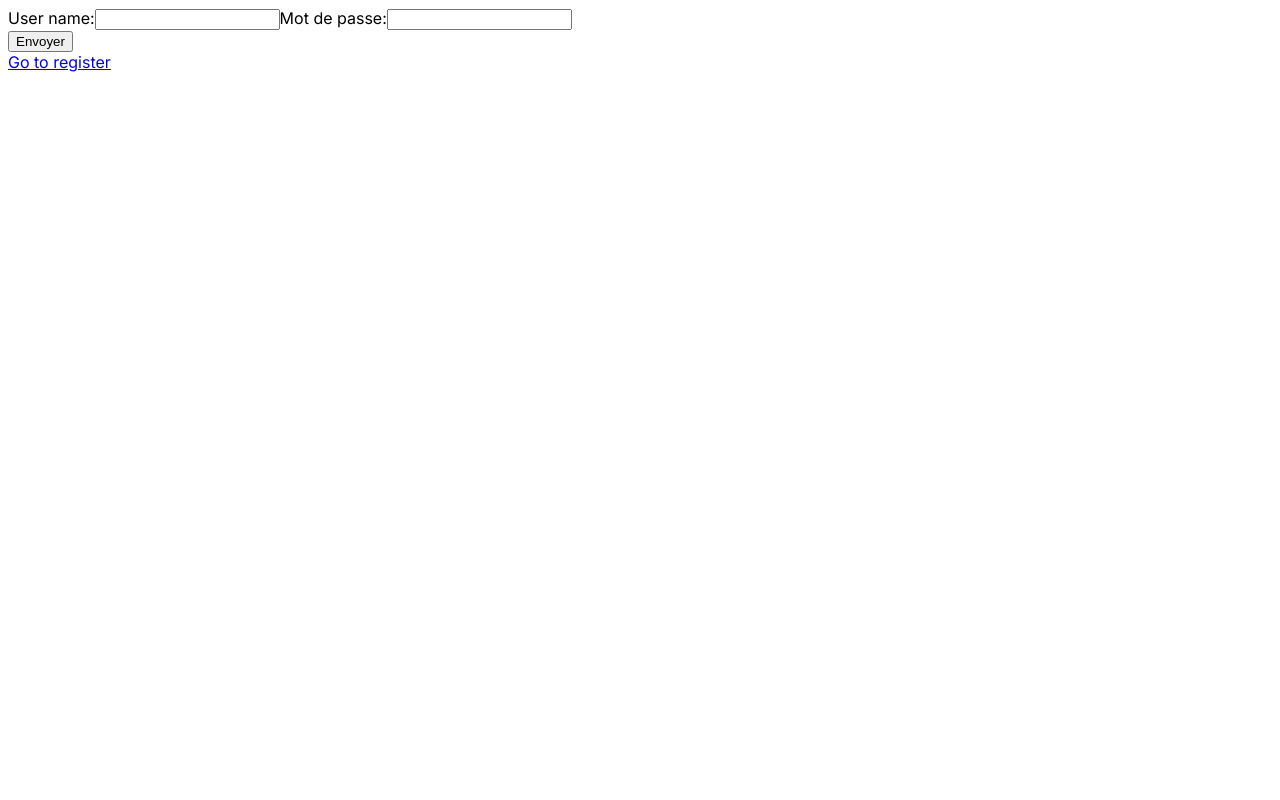
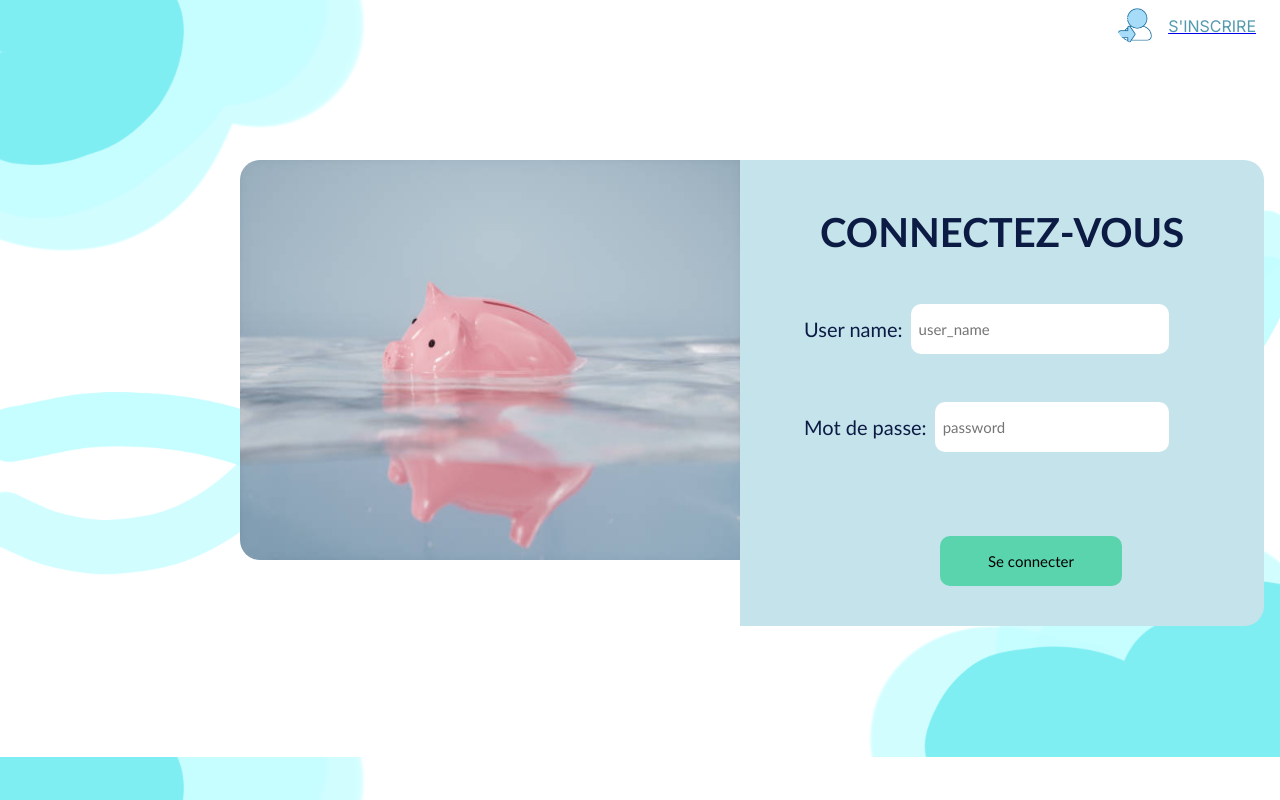
Before and after one commit to OUTER-DEV/KOTIKOKA-UI, a Next.js app in the folder kotikota-ui/: page /login in a window 1280 px wide. Built offline with nearby package versions, Linux system fonts and the light colour scheme; no server answers.

Commit message:
update Login and add its css

```diff
--- a/kotikota-ui/src/app/(pages)/login/page.css
+++ b/kotikota-ui/src/app/(pages)/login/page.css
@@ -1,16 +1,21 @@
-*{
+* {
     padding: 0;
     margin: 0;
 }
 
+body {
+    background-image: url(/images/backgroundLogin.png);
+    background-size: cover;
+}
 
-.container{
+
+.container {
     background-color: rgb(197, 227, 235);
     border-top-right-radius: 20px;
     border-bottom-right-radius: 20px;
 }
 
-h1{
+h1 {
     font-family: 'Trebuchet MS', 'Lucida Sans Unicode', 'Lucida Grande', 'Lucida Sans', Arial, sans-serif;
     font-size: 40px;
     margin-left: 10vh;
@@ -21,52 +26,88 @@ h1{
 
 }
 
-.username p{
+.username label {
     font-family: 'Trebuchet MS', 'Lucida Sans Unicode', 'Lucida Grande', 'Lucida Sans', Arial, sans-serif;
     font-size: 30px;
     color: rgb(12, 27, 68);
-    margin-left: 4vh;
+
 }
-.username{
-    display:flex;
+
+.username {
+    display: flex;
     flex-direction: row;
     margin-bottom: 6vh;
+    margin-left: 4vh;
+    align-items: center;
+
+
 }
 
-.username input,
-.password input{
+.username input {
     border: none;
     border-radius: 10px;
     padding-left: 1vh;
+    padding-top: 2vh;
+    padding-bottom: 2vh;
+    padding-right: 8vh;
+    font-family: 'Trebuchet MS', 'Lucida Sans Unicode', 'Lucida Grande', 'Lucida Sans', Arial, sans-serif;
+    font-size: 15px;
+    transition: 1s;
 }
-.password{
+
+.username input:hover {
+    transform: scale(1.1);
+}
+
+.password input {
+    border: none;
+    border-radius: 10px;
+    padding-left: 1vh;
+    padding-top: 2vh;
+    padding-bottom: 2vh;
+    padding-right: 5vh;
+    font-family: 'Trebuchet MS', 'Lucida Sans Unicode', 'Lucida Grande', 'Lucida Sans', Arial, sans-serif;
+    font-size: 15px;
+    transition: 1s;
+}
+
+.password input:hover {
+    transform: scale(1.1);
+}
+
+.password {
     display: flex;
     flex-direction: row;
+    margin-left: 4vh;
+    align-items: center;
 }
 
 
-.password p{
+.password p,
+.username p {
     font-family: 'Trebuchet MS', 'Lucida Sans Unicode', 'Lucida Grande', 'Lucida Sans', Arial, sans-serif;
-    font-size: 30px;
+    font-size: 20px;
     color: rgb(12, 27, 68);
-    margin-left: 6vh;
+    margin-left: 4vh;
+    margin-right: 1vh;
 
 }
-img{
+
+img {
     height: 400px;
     width: 500px;
     border-top-left-radius: 20px;
     border-bottom-left-radius: 20px;
 }
 
-.login{
+.login {
     display: flex;
     flex-direction: row;
     margin-left: 30vh;
     margin-top: 20vh;
 }
 
-button{
+button {
     padding-top: 2vh;
     padding-bottom: 2vh;
     padding-right: 6vh;
@@ -78,10 +119,36 @@ button{
     margin-top: 8vh;
     margin-bottom: 5vh;
     transition: 1s;
+    font-family: 'Trebuchet MS', 'Lucida Sans Unicode', 'Lucida Grande', 'Lucida Sans', Arial, sans-serif;
+    font-size: 15px;
 }
 
-button:hover{
+button:hover {
     transform: scale(1.2);
     background-color: antiquewhite;
     color: rgb(12, 24, 78);
 }
+
+.register {
+    display: flex;
+    flex-direction: row;
+    align-items: center;
+    margin-top: -19vh;
+    position: absolute;
+    right: 3vh;
+    transition: 0.8s;
+}
+
+.register p {
+    color: rgb(84, 154, 175);
+    margin-left: 2vh;
+}
+
+.register img{
+    height: 35px;
+    width: 35px;
+}
+
+.register:hover{
+    transform: scale(1.2);
+}
--- a/kotikota-ui/src/app/(pages)/login/page.js
+++ b/kotikota-ui/src/app/(pages)/login/page.js
@@ -3,6 +3,7 @@ import React, { useState } from "react";
 import { authProvider } from "@/app/providers/login/loginAPI";
 import Link from "next/link";
 import { useRouter } from "next/navigation";
+import './page.css'
 
 const Login = () => {
   const [username, setUsername] = useState("");
@@ -21,28 +22,42 @@ const Login = () => {
   };
 
   return (
-    <div className="container">
+    <div className="login">
+      <img src="/images/cochon.jpg" alt="pig"></img>
+      <div class="container">
+      <h1>CONNECTEZ-VOUS</h1>
       <form onSubmit={handleSubmit}>
         <label className="username">
-          User name:
+        <p>User name:</p>
           <input
             type="text"
             value={username}
             onChange={(e) => setUsername(e.target.value)}
+            placeholder="user_name"
           />
         </label>
         <label className="password">
-          Mot de passe:
+          <p>Mot de passe:</p>
           <input
             type="password"
             value={password}
             onChange={(e) => setPassword(e.target.value)}
+            placeholder="password"
           />
         </label>
         <br />
-        <button type="submit">Envoyer</button>
+        <button type="submit">Se connecter</button>
       </form>
-      <Link href="/register">Go to register</Link>
+      </div>
+
+      <div className="register">
+        <img src="/images/signup.webp" alt="sign Up"/>
+      <Link href="/register">
+      <p>
+        S'INSCRIRE
+        </p></Link>
+
+      </div>
     </div>
   );
 };
```
Also changed, not shown: kotikota-ui/public/images/signup.webp (added).
